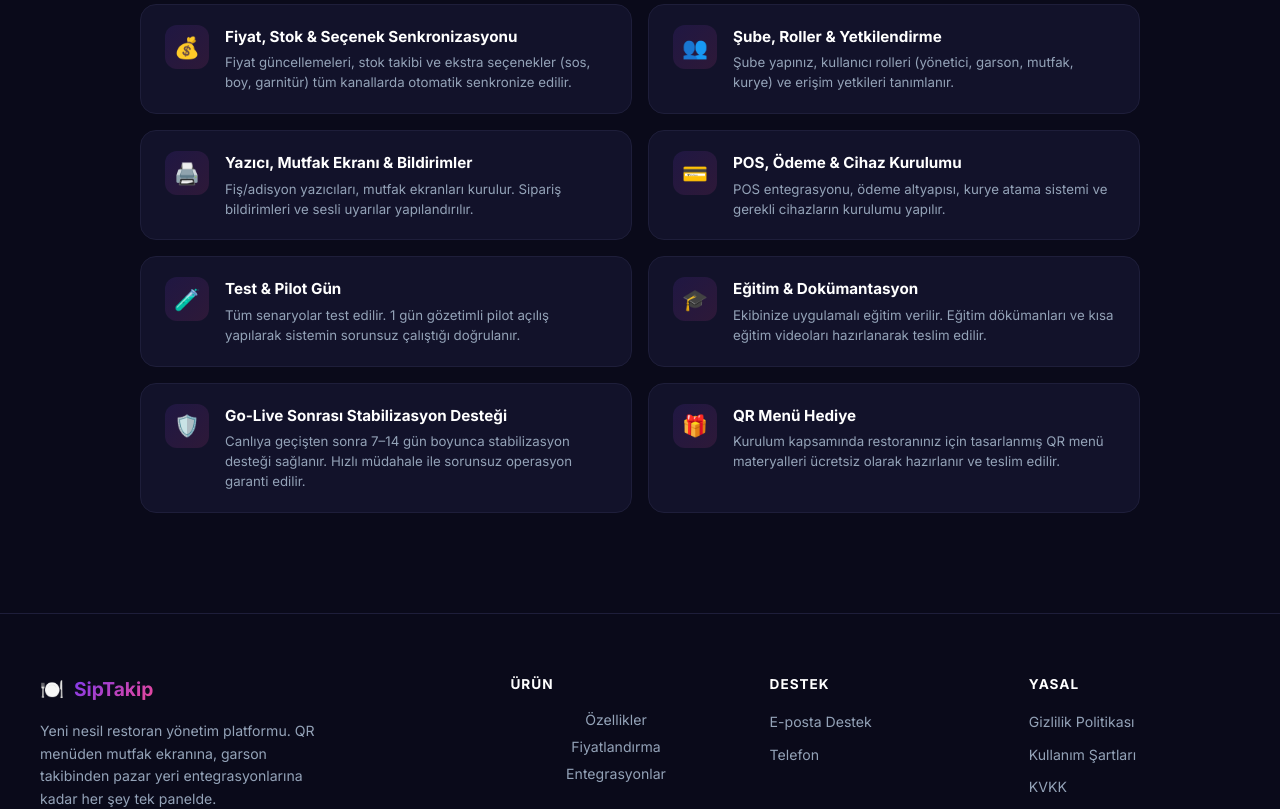
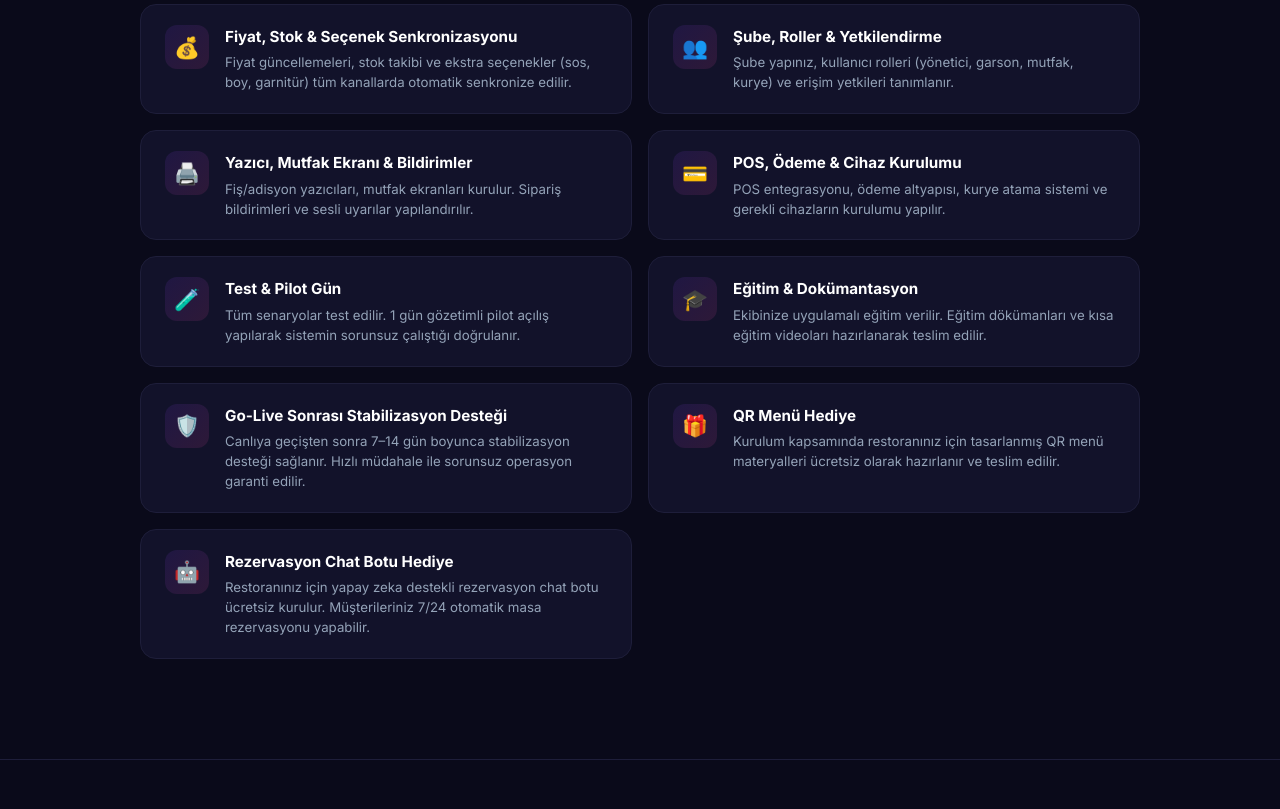
Before and after one commit to erdimyarenboz/restorantakip, a React (Vite) app: page / in a window 1280 px wide. Shown: the part 4128-4937 px from the top of the page. Built offline with nearby package versions, Linux system fonts and the light colour scheme; no server answers.

Commit message:
feat: add reservation chatbot gift to FAQ section

```diff
--- a/src/pages/LandingPage.tsx
+++ b/src/pages/LandingPage.tsx
@@ -319,6 +319,11 @@ export default function LandingPage() {
                             title: 'QR Menü Hediye',
                             desc: 'Kurulum kapsamında restoranınız için tasarlanmış QR menü materyalleri ücretsiz olarak hazırlanır ve teslim edilir.',
                         },
+                        {
+                            icon: '🤖',
+                            title: 'Rezervasyon Chat Botu Hediye',
+                            desc: 'Restoranınız için yapay zeka destekli rezervasyon chat botu ücretsiz kurulur. Müşterileriniz 7/24 otomatik masa rezervasyonu yapabilir.',
+                        },
                     ].map((item, i) => (
                         <div key={i} className={styles.faqItem}>
                             <div className={styles.faqIcon}>{item.icon}</div>
```
